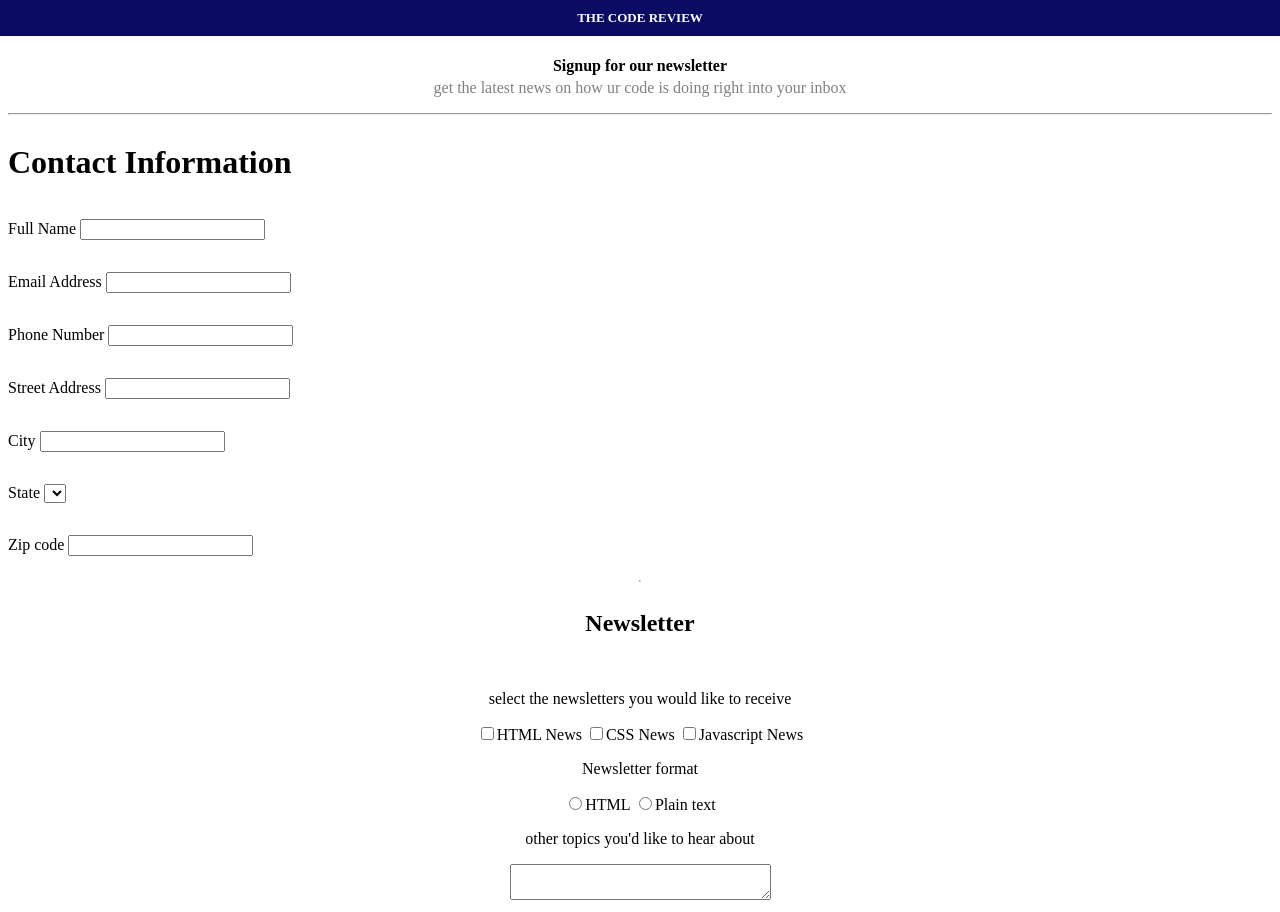
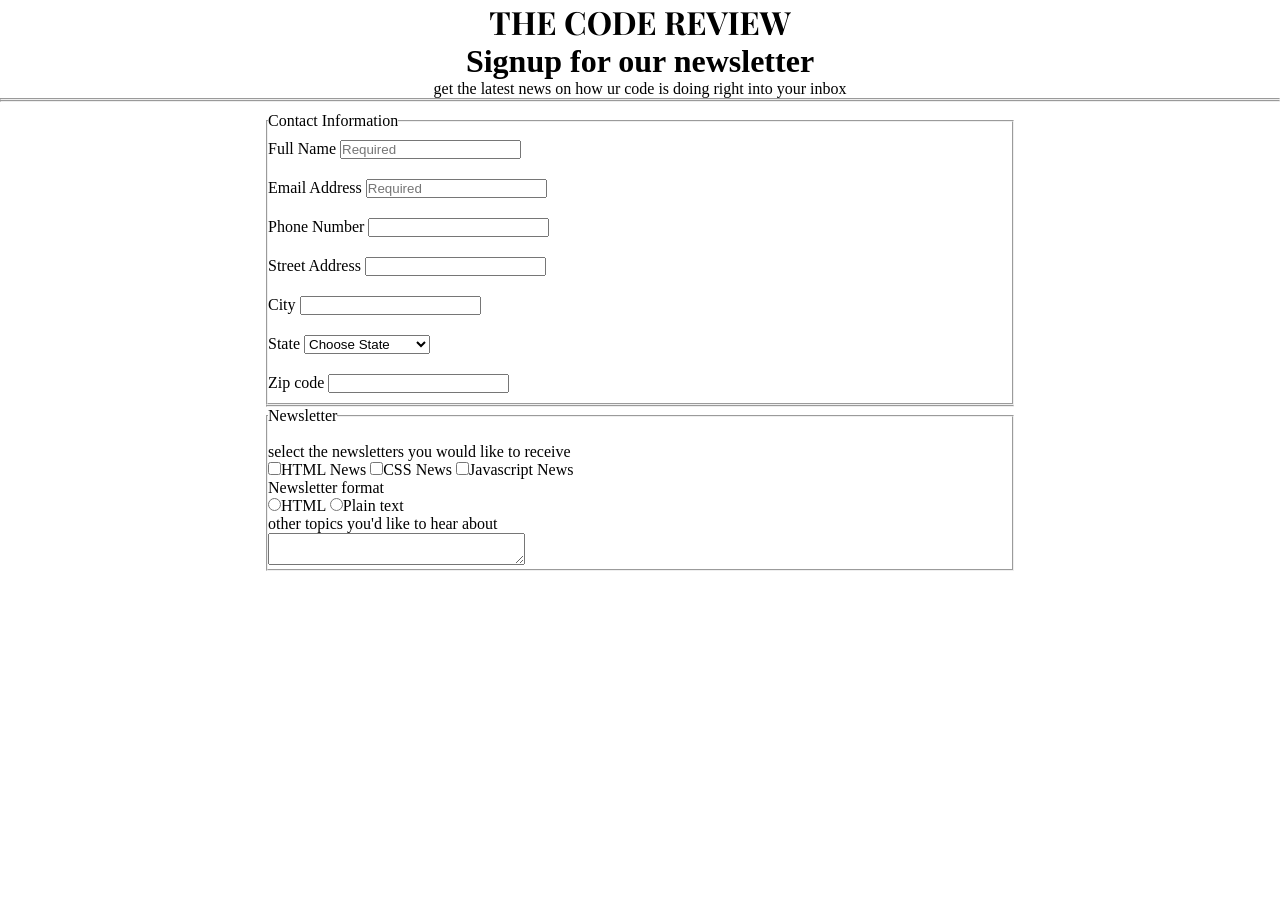
Before and after one commit to 1supreme-code/online-form-project, a plain HTML site: page index.html in a window 1280 px wide. After the commit the page ends 800 px from the top, so only its background shows below. Drawn offline with nearby package versions, Linux system fonts and the light colour scheme; a web font is replaced by a local one.

Commit message:
changes
changes

```diff
--- /dev/null
+++ b/css/styles.css
@@ -0,0 +1,52 @@
+  * {
+    box-sizing: border-box;
+    margin: 0 auto;
+    padding: 0;
+    }
+.main-title {
+  font-family: "Playfair Display", serif;
+  font-optical-sizing: auto;
+  font-weight: <weight>;
+  font-style: normal;
+  display: flex;
+  justify-content: center;
+}
+.title {
+
+  display: flex;
+  justify-content: center;
+}
+.paragraph {
+  display: flex;
+  justify-content: center;
+
+}
+.container {
+  margin: 10px;
+    padding: 10px;
+    width: 100%;
+    max-width: 768px;
+    margin: auto;
+}
+
+legend {
+  padding: 0;
+  margin: 0;
+  box-sizing: border-box;
+  outline: none;
+
+}
+.f-name,
+.email,
+.phone,
+.street,
+.city,
+.state,
+.zip {
+padding: 10px 0px;
+
+}
+#_name {
+
+
+}
--- a/index.html
+++ b/index.html
@@ -3,55 +3,127 @@
 <head>
     <meta charset="UTF-8">
     <meta name="viewport" content="width=device-width, initial-scale=1.0">
-    <link rel="stylesheet" href="styles.css">
+    <link rel="stylesheet" href="css/styles.css">
+    <link rel="preconnect" href="https://fonts.googleapis.com">
+    <link rel="preconnect" href="https://fonts.gstatic.com" crossorigin>
+    <link href="https://fonts.googleapis.com/css2?family=Playfair+Display:ital,wght@0,400..900;1,400..900&display=swap" rel="stylesheet">
     <title>code review</title>
-    <h3 class="title">THE CODE REVIEW</h3>
 </head>
 <body>
-<form action="">
-<h1 class="Signup">Signup for our newsletter</h1>
-<p class="inbox">get the latest news on how ur code is doing right into your inbox</p>
+<div class="main-title">
+<h1>THE CODE REVIEW</h1>
+</div>
+<div class="title">
+<h1>Signup for our newsletter</h1>
+</div>
+<div class="paragraph">
+<p>get the latest news on how ur code is doing right into your inbox</p>
+</div>
 <hr />
-<div class="section-1">
-<h1>Contact Information</h1>
-<p>Full Name
-<input type="text" name="full name"/>
-</p>
-<p>Email Address
-<input type="email" name="Email"/>
-</p>
-<p>Phone Number
-<input type="number" name="phone number" />
-</p>
-<p>Street Address
-<input type="text" name="street address">
-</p>
-<p>City
-<input type="text" name="city">
-</p>
-<p>State
-<select name="State">
+<hr />
+<div class="container">
+<form>
+<fieldset>
+<legend>Contact Information</legend>
+<div class="f-name">
+<label for="full-name">Full Name</label>
+<input id="_name" type="text" name="full name" placeholder="Required"/>
+</div>
+<div class="email">
+<label for="email">Email Address</label>
+<input id="email" type="email" name="Email" placeholder="Required"/>
+</div>
+<div class="phone">
+<label for="phone">Phone Number</label>
+<input id="phone" type="number" name="phone number" />
+</div>
+<div class="street">
+<label for="street">Street Address</label>
+<input id="street" type="text" name="street address">
+</div>
+<div class="city">
+<label for="city">City</label>
+<input id="city" type="text" name="city">
+</div>
+<div class="state">
+<label for="state">State</label>
+<select id="state" name="user-state">
+<optgroup label="united-states">
+<option>Choose State</option>
+<option>California</option>
+<option>Alabama</option>
+<option>Arizona</option>
+<option>Delaware</option>
+<option>Texas</option>
+<option>Rhode Island</option>
+<option>Washington</option>
+<option>Colorado</option>
+<option>Arkansas</option>
+<option>Alaska</option>
+<option>Connecticut</option>
+<option>Florida</option>
+<option>Kansas</option>
+<option>Louisiana</option>
+<option>Nebraska</option>
+<option>Pennsylvania</option>
+<option>South Carolina</option>
+<option>Hawaii</option>
+<option>Idaho</option>
+<option>Maine</option>
+<option>Ohio</option>
+<option>Vermont</option>
+<option>Tennessee</option>
+<option>Utah</option>
+<option>New Jersey</option>
+<option>North Dakota</option>
+<option>Illinois</option>
+<option>Maryland</option>
+<option>Minnesota</option>
+<option>Nevada</option>
+<option>New Hampsire</option>
+<option>New Mexico</option>
+<option>North Carolina</option>
+<option>South Dakota</option>
+<option>Iowa</option>
+<option>Indiana</option>
+<option>Kentucky</option>
+<option>Michigan</option>
+<option>Montana</option>
+<option>Massachusetts</option>
+<option>Oregon</option>
+<option>Oklahoma</option>
+<option>West Virginia</option>
+<option>Wisconsin</option>
+<option>Wyoming</option>
+<option>Virginia</option>
+<option>Missouri</option>
+<option>Georgia</option>
+<option>Mississippi</option>
+<option>New York</option>
+</optgroup>
 </select>
-</p>
-<p>Zip code
-<input type="number" name="Zip">
-</p>
+</div>
+<div class="zip">
+<label for="zip">Zip code</label>
+<input id="zip" type="number" name="Zip">
+</div>
+</fieldset>
 <hr />
-</div>
-<h2>Newsletter</h2>
+<fieldset>
+<legend>Newsletter</legend>
 <br/>
 <p>select the newsletters you would like to receive</p>
-
+<div class="newsletter">
 <input type="checkbox" name="newsletters" value="HTML News" />HTML News
 <input type="checkbox" name="newsletters" value="CSS News" />CSS News
 <input type="checkbox" name="newsletters" value="Javascript News"/>Javascript News
-
+</div>
 <p>Newsletter format</p>
 <input type="radio" name="format" value="HTML" />HTML
 <input type="radio" name="format" value="Plain text"/>Plain text
 <p>other topics you'd like to hear about</p>
 <textarea name="comments" id="" cols="30" rows="2"></textarea>
-
+</fieldset>
 
 
 
@@ -59,5 +131,6 @@
 
 
 </form>
+</div>
 </body>
 </html>
--- a/styles.css
+++ /dev/null
@@ -1,31 +0,0 @@
-body {
-    text-align: center;
-}
-
-
-.title {
-    text-align: center;
-    color: white;
-    background-color:rgb(11, 11, 100);
-    font-size: small;
-    margin: -8px -8px;
-    padding: 10px 10px;
-}
-.Signup {
-    text-align: center;
-    font-size: medium;
-    margin-top: 29px;
-
-}
-.inbox {
-    margin-top: -7px;
-    color: grey;
-}
-.box-1 {
-    font-size: smaller;
-}
-.section-1 {
-display: flex;
-flex-direction: column;
-align-items: flex-start;
-}
```
